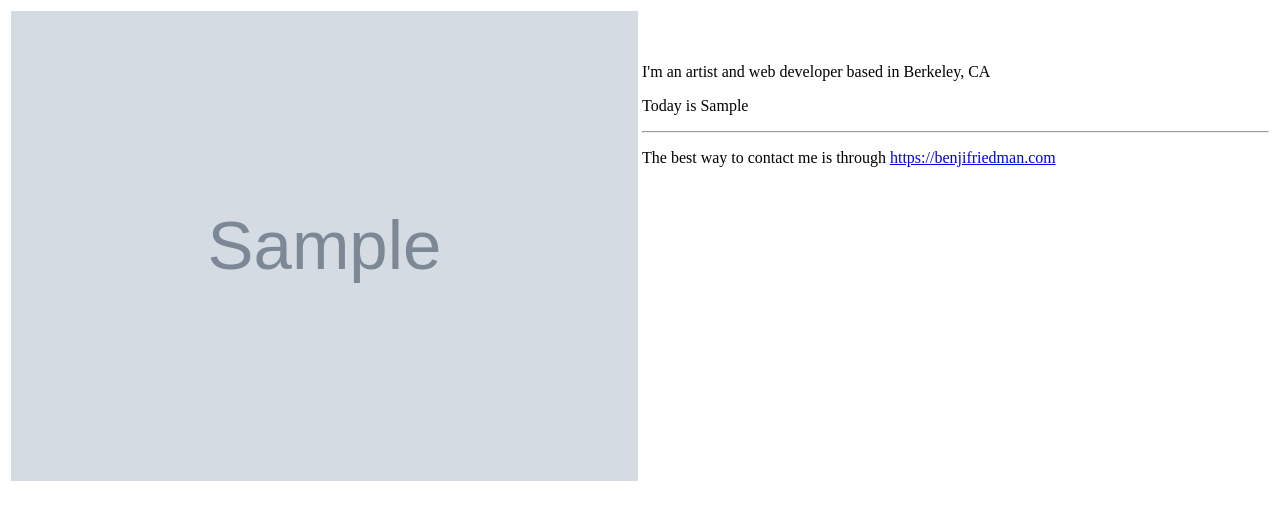
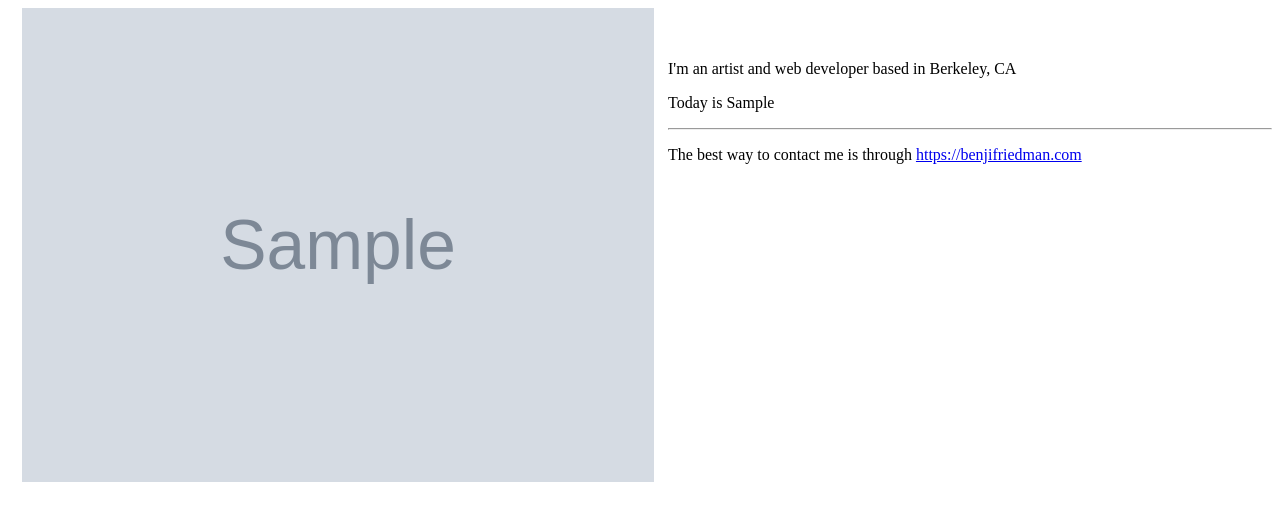
Before and after one commit to benjifriedman/benjifriedman, a Python web app: template templates/main.html in a window 1280 px wide. Shown: the top 521 px of the page. Run offline with Jinja, Linux system fonts and the light colour scheme; the template is opened without the code that fills it: most values are stand-ins (such as "Sample title", 1, 10 or a date in 2020); grey boxes marked "Sample" are stand-in pictures.

Commit message:
Replace README table with floated image to remove cell borders

```diff
--- a/templates/main.html
+++ b/templates/main.html
@@ -13,19 +13,13 @@
 <p>The best way to contact me is through <a href="https://benjifriedman.com">https://benjifriedman.com</a></p>
 {%- endset -%}
 {% if gallery_image -%}
-<table width="100%">
-<tr>
-<td width="50%">
-<a href="{{ gallery_image.page_url }}"><img width="100%" src="{{ gallery_image.url }}" alt="{{ gallery_image.title }}"></a>
-</td>
-<td width="50%" valign="top">
+<div>
+<a href="{{ gallery_image.page_url }}"><img align="left" hspace="14" width="50%" src="{{ gallery_image.url }}" alt="{{ gallery_image.title }}"></a>
 {#- GitHub strips style attributes, so padding-top isn't possible. Two line breaks
    (~24px each in GitHub's default styles) add ~48px of space. -#}
 <br><br>
 {{ details | trim }}
-</td>
-</tr>
-</table>
+</div>
 {%- else -%}
 {{ details | trim }}
 {%- endif %}
```
